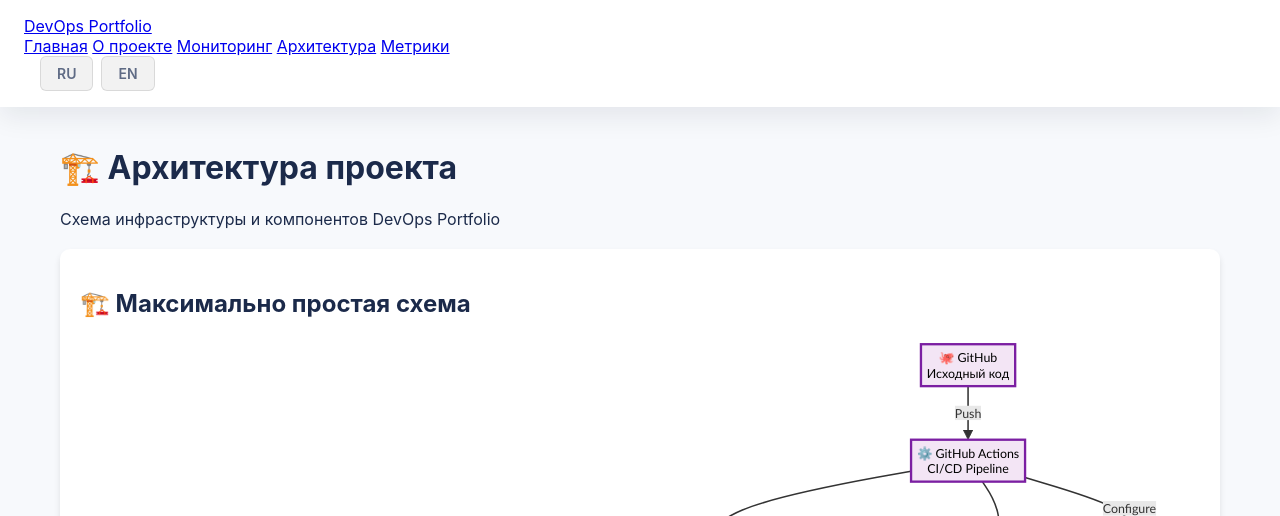
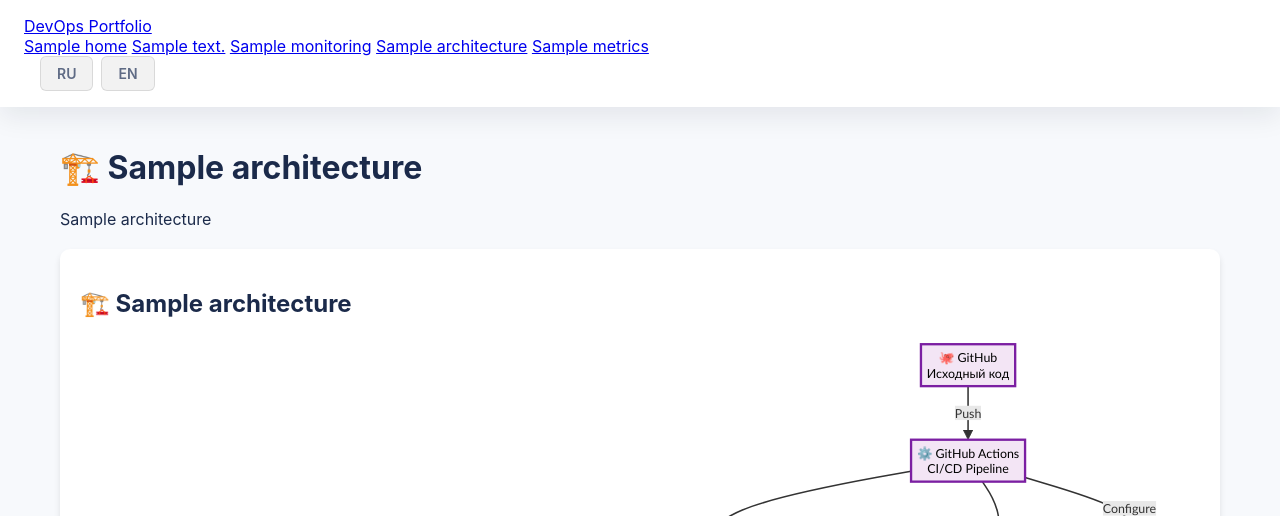
Before and after one commit to p-aliaksey/portfolio-site, a Flask app: template app/templates/architecture.html in a window 1280 px wide. Shown: the top 516 px of the page. Run offline with Flask 3, Linux system fonts and the light colour scheme; the template is opened without the code that fills it: most values are stand-ins (such as "Sample title", 1, 10 or a date in 2020).

Commit message:
add_my_v1.040_app_upgrade_diagram_monitoring

```diff
--- a/app/templates/architecture.html
+++ b/app/templates/architecture.html
@@ -1,9 +1,9 @@
 <!DOCTYPE html>
-<html lang="ru">
+<html lang="{{ translations.get_language() }}">
 <head>
     <meta charset="UTF-8">
     <meta name="viewport" content="width=device-width, initial-scale=1.0">
-    <title>Архитектура - DevOps Portfolio</title>
+    <title>{{ t.architecture.title }} - DevOps Portfolio</title>
     <link rel="stylesheet" href="{{ url_for('static', filename='style.css') }}">
     <script src="https://cdn.jsdelivr.net/npm/mermaid/dist/mermaid.min.js"></script>
     <style>
@@ -69,11 +69,11 @@
         <div class="nav-container">
             <a href="{{ url_for('index') }}" class="nav-logo">DevOps Portfolio</a>
             <div class="nav-menu">
-                <a href="{{ url_for('index') }}" class="nav-link">Главная</a>
-                <a href="{{ url_for('about') }}" class="nav-link">О проекте</a>
-                <a href="{{ url_for('monitoring') }}" class="nav-link">Мониторинг</a>
-                <a href="{{ url_for('architecture') }}" class="nav-link active">Архитектура</a>
-                <a href="{{ url_for('metrics') }}" class="nav-link">Метрики</a>
+                <a href="{{ url_for('index') }}" class="nav-link">{{ t.nav.home }}</a>
+                <a href="{{ url_for('about') }}" class="nav-link">{{ t.nav.about }}</a>
+                <a href="{{ url_for('monitoring') }}" class="nav-link">{{ t.nav.monitoring }}</a>
+                <a href="{{ url_for('architecture') }}" class="nav-link active">{{ t.nav.architecture }}</a>
+                <a href="{{ url_for('metrics') }}" class="nav-link">{{ t.nav.metrics }}</a>
                 <div class="language-switcher">
                     <a href="/set_language/ru" class="lang-btn {{ 'active' if translations.get_language() == 'ru' else '' }}">RU</a>
                     <a href="/set_language/en" class="lang-btn {{ 'active' if translations.get_language() == 'en' else '' }}">EN</a>
@@ -83,11 +83,11 @@
     </nav>
 
     <div class="architecture-container">
-        <h1>🏗️ Архитектура проекта</h1>
-        <p>Схема инфраструктуры и компонентов DevOps Portfolio</p>
+        <h1>🏗️ {{ t.architecture.title }}</h1>
+        <p>{{ t.architecture.subtitle }}</p>
 
         <div class="architecture-diagram">
-            <h2>🏗️ Максимально простая схема</h2>
+            <h2>🏗️ {{ t.architecture.diagram_title }}</h2>
             <div class="mermaid">
 graph TB
     %% User
--- a/app/templates/monitoring.html
+++ b/app/templates/monitoring.html
@@ -15,7 +15,6 @@
             <a class="brand" href="/">DevOps Portfolio</a>
             <div class="links">
                 <a href="/about">{{ t.nav.about }}</a>
-                <a href="/metrics">{{ t.nav.metrics }}</a>
                 <a href="/monitoring">{{ t.nav.monitoring }}</a>
                 <a href="/architecture">{{ t.nav.architecture }}</a>
                 <div class="language-switcher">
--- a/app/translations/en.json
+++ b/app/translations/en.json
@@ -137,7 +137,7 @@
   "architecture": {
     "title": "Project Architecture",
     "subtitle": "Infrastructure diagram and DevOps Portfolio components",
-    "diagram_title": "Architecture Diagram",
+    "diagram_title": "Ultra Simple Diagram",
     "components": {
       "web_layer": {
         "title": "Web Layer",
--- a/app/translations/ru.json
+++ b/app/translations/ru.json
@@ -94,7 +94,7 @@
   "architecture": {
     "title": "Архитектура проекта",
     "subtitle": "Схема инфраструктуры и компонентов DevOps Portfolio",
-    "diagram_title": "Диаграмма архитектуры",
+    "diagram_title": "Максимально простая схема",
     "components": {
       "web_layer": {
         "title": "Web Layer",
```
